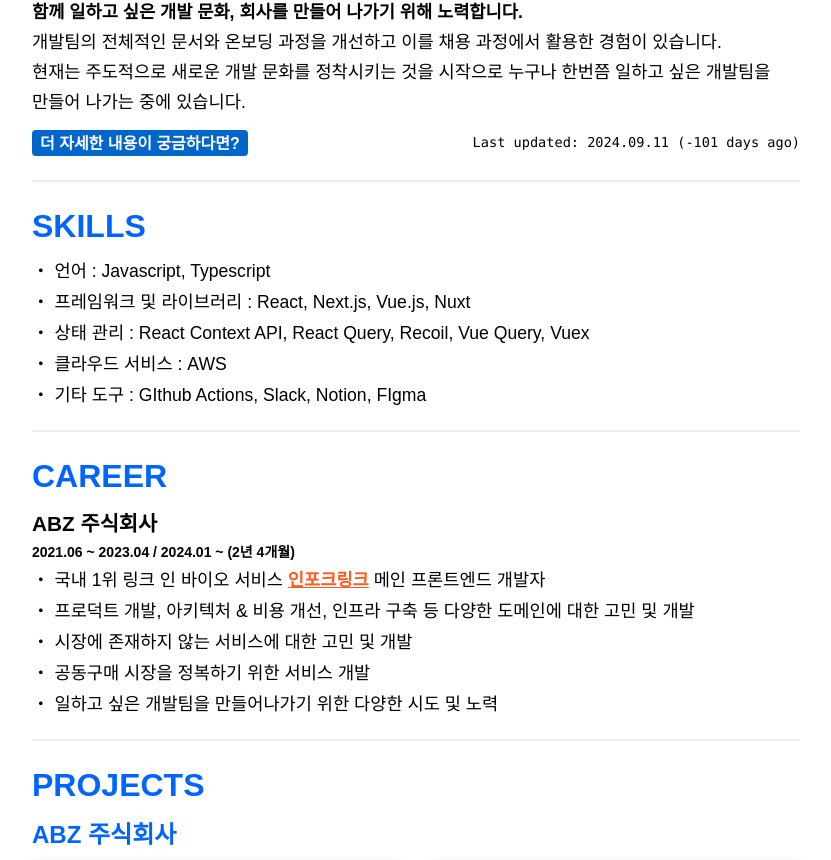
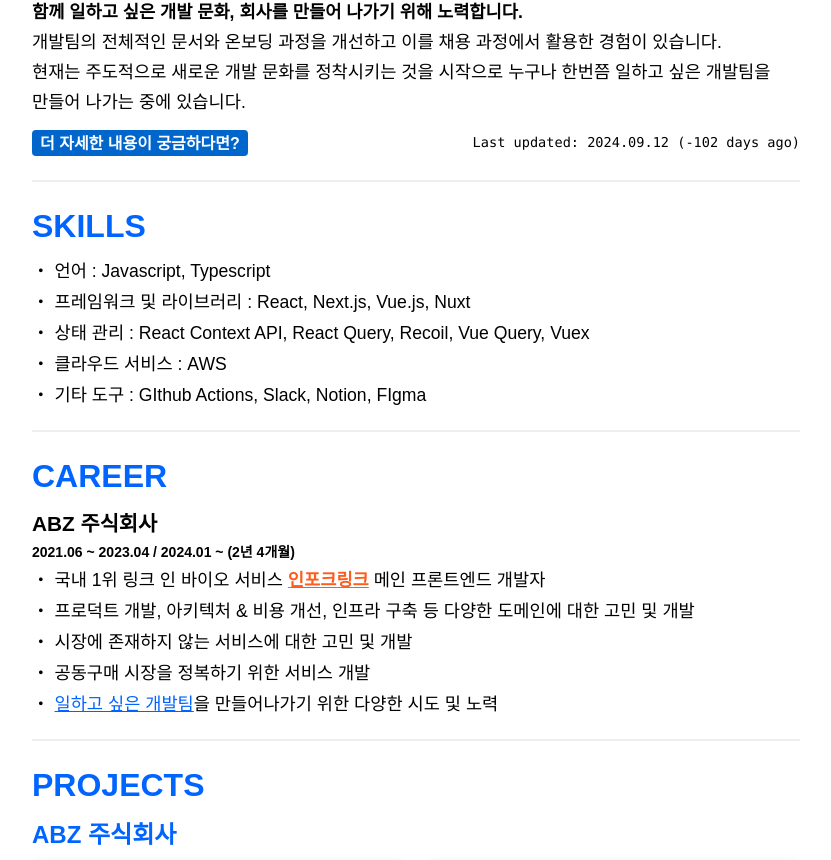
Before and after one commit to gouz7514/hotdog-log, a Next.js app: page /resume in a window 1280 px wide. Shown: the part 612-1472 px from the top of the page, without its empty margins (224-1055 px from the left). Built offline with nearby package versions, Linux system fonts and the light colour scheme; no server answers.

Commit message:
Update : resume page 컨텐츠 업데이트

```diff
--- a/src/components/Organism/Resume/ResumeCareer.tsx
+++ b/src/components/Organism/Resume/ResumeCareer.tsx
@@ -3,6 +3,7 @@ import styled from '@emotion/styled'
 import { ListContainer } from '@/components/Molecule'
 
 import dayjs from 'dayjs'
+import Link from 'next/link'
 
 const EMPLOYMENT_PERIOD = [
   {
@@ -55,7 +56,13 @@ export function ResumeCareer() {
         </li>
         <li>・ 시장에 존재하지 않는 서비스에 대한 고민 및 개발</li>
         <li>・ 공동구매 시장을 정복하기 위한 서비스 개발</li>
-        <li>・ 일하고 싶은 개발팀을 만들어나가기 위한 다양한 시도 및 노력</li>
+        <li>
+          ・{' '}
+          <Link href="/posts/making-good-dev-team" className="text-blue">
+            일하고 싶은 개발팀
+          </Link>
+          을 만들어나가기 위한 다양한 시도 및 노력
+        </li>
       </ListContainer>
     </ResumeCareerStyle>
   )
--- a/src/components/Organism/Resume/ResumeIntro.tsx
+++ b/src/components/Organism/Resume/ResumeIntro.tsx
@@ -4,7 +4,7 @@ import dayjs from 'dayjs'
 
 import { Badge } from '@/components/Molecule'
 
-const LAST_UPDATED = '2024.09.11'
+const LAST_UPDATED = '2024.09.12'
 
 const getDayFromLastUpdated = () => {
   return dayjs().diff(dayjs(LAST_UPDATED), 'day')
```
Also changed, not shown: src/pages/index.tsx (+4 -13 lines).
